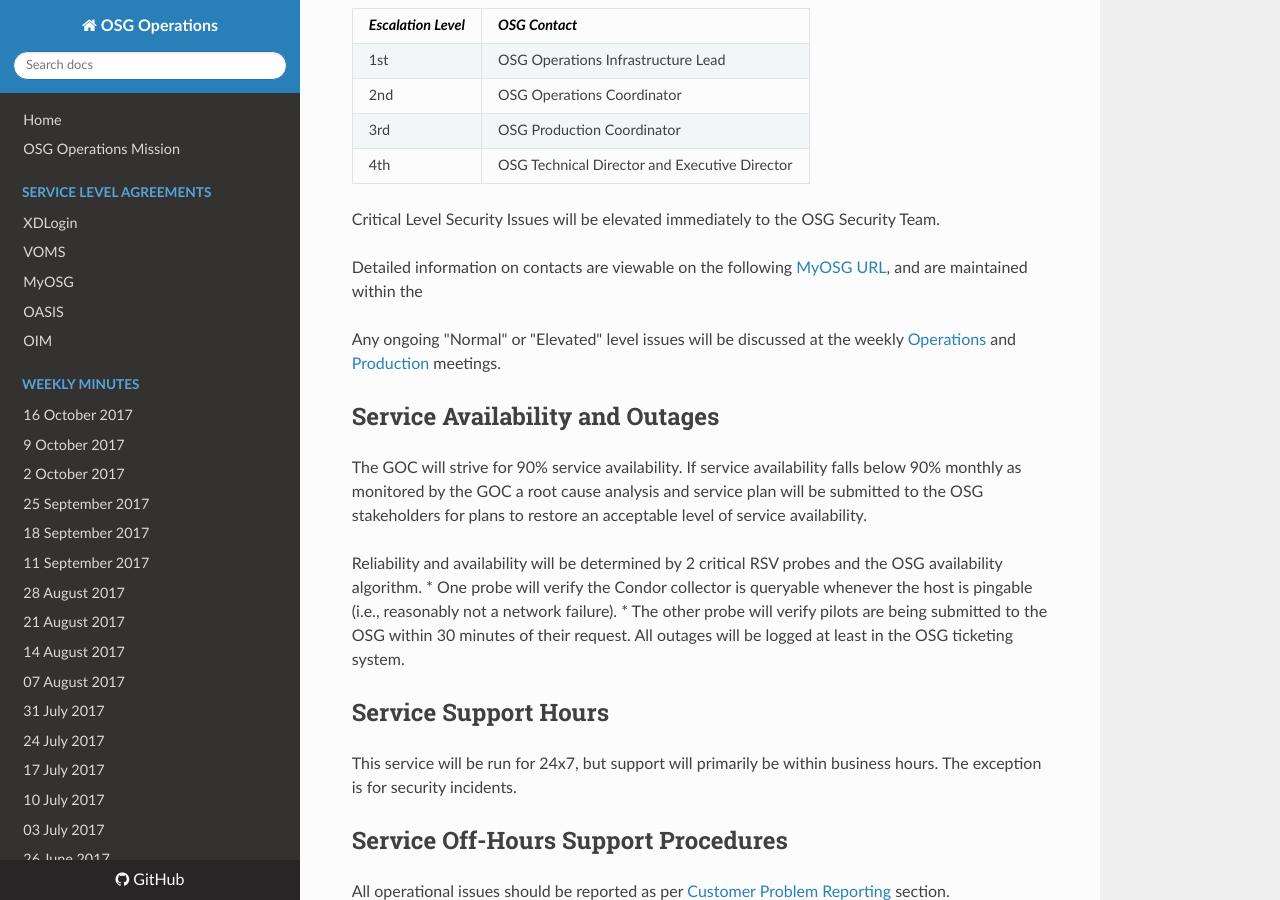
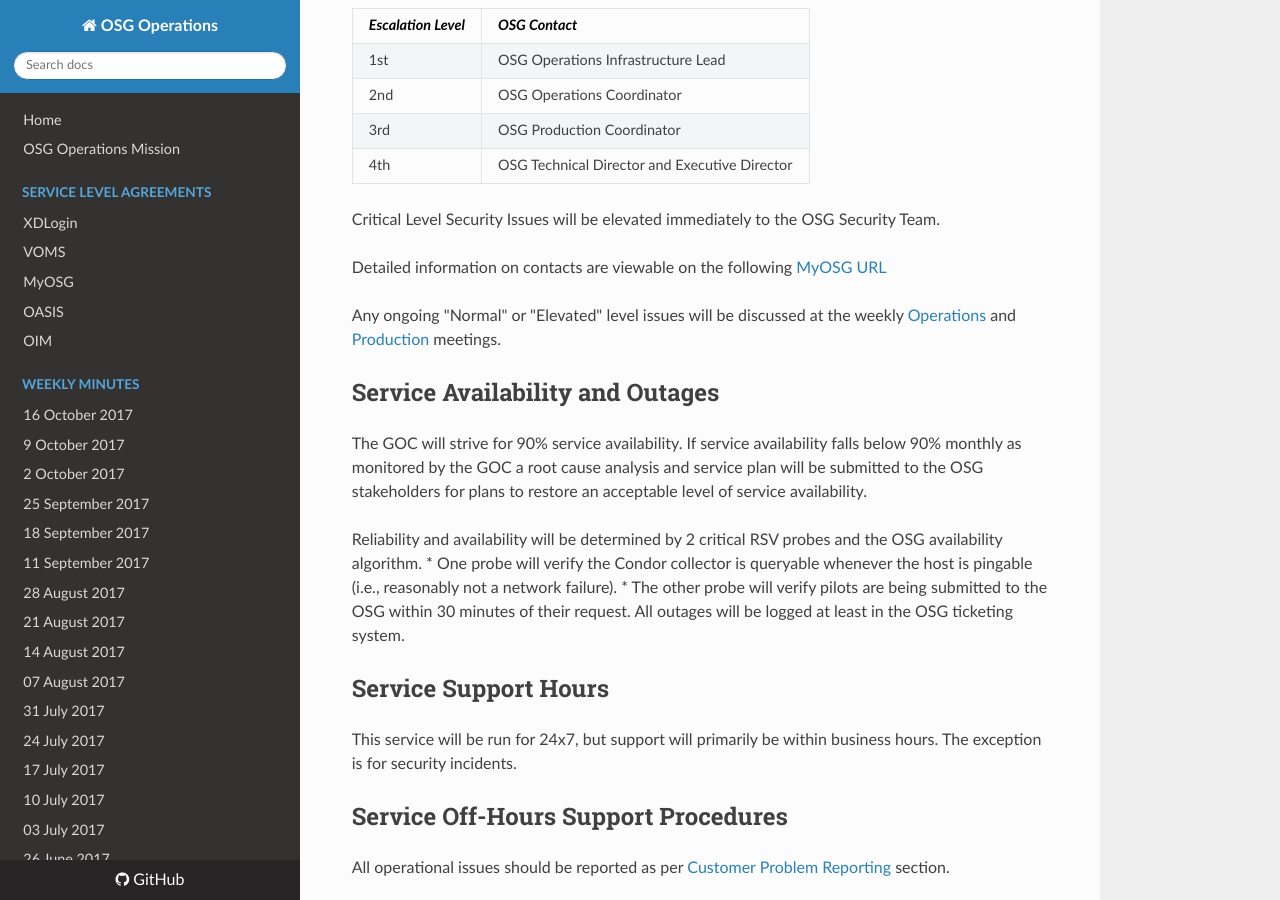
Before and after one commit to osg-htc/operations, an MkDocs documentation site: the page built from docs/SLA/event.md, in a window 1280 px wide and 900 px high, scrolled down 1615 px. Built offline with MkDocs 1.6.1, drawn with Linux system fonts in a browser that asks for light colours; nearby versions of some CDN libraries; old or Windows-style settings are respelled for this version of MkDocs.

Commit message:
Update event.md

```diff
--- a/docs/SLA/event.md
+++ b/docs/SLA/event.md
@@ -56,7 +56,7 @@
 
 Critical Level Security Issues will be elevated immediately to the OSG Security Team.
 
-Detailed information on contacts are viewable on the following [MyOSG URL](https://myosg.grid.iu.edu/rgsummary/index?datasource=summary&summary_attrs_showhierarchy=on&summary_attrs_showservice=on&summary_attrs_showfqdn=on&summary_attrs_showcontact=on&gip_status_attrs_showtestresults=on&gip_status_attrs_showfqdn=on&account_type=cumulative_hours&ce_account_type=gip_vo&se_account_type=vo_transfer_volume&start_type=7daysago&start_date=09/15/2009&end_type=now&end_date=09/15/2009&site_10047=on&rg=on&rg_246=on&gridtype=on&gridtype_1=on&voown=on&voown_25=on&active=on&active_value=1&disable_value=1), and are maintained within the
+Detailed information on contacts are viewable on the following [MyOSG URL](https://oim.grid.iu.edu/oim/resourceedit?id=906)
 
 Any ongoing "Normal" or "Elevated" level issues will be discussed at the weekly [Operations](https://github.com/opensciencegrid/operations/tree/master/docs/WeeklyMinutes) and [Production](https://github.com/opensciencegrid/production/tree/master/docs/WeeklyMinutes) meetings.
 
```
